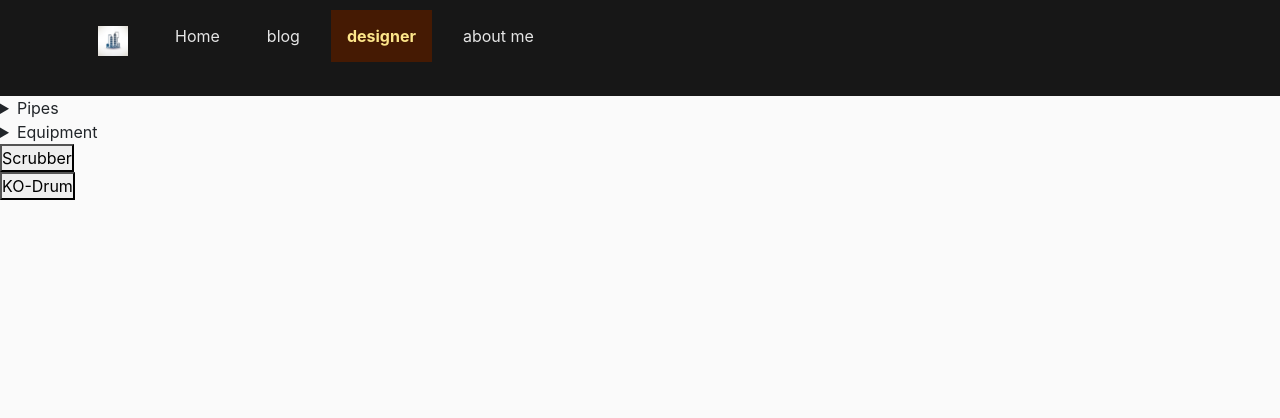
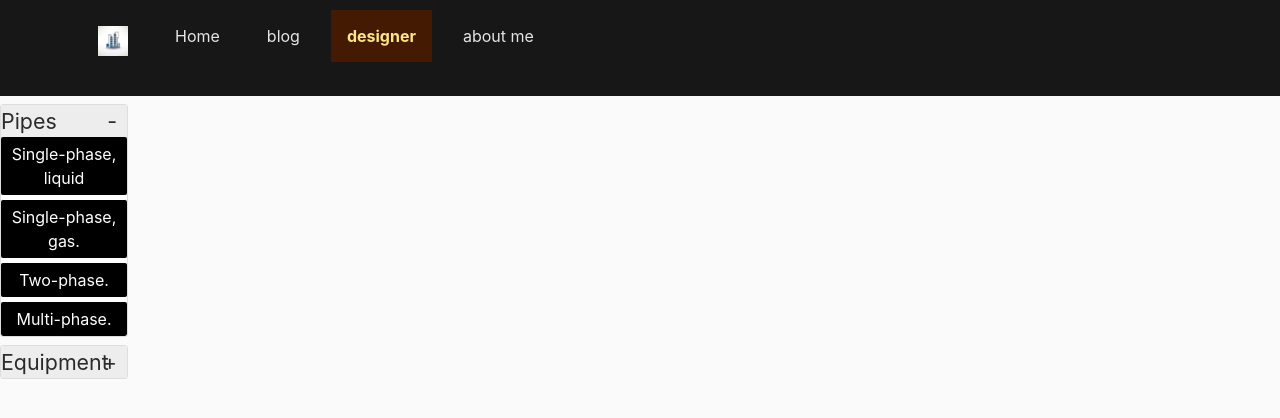
Before and after one commit to carlosfpj/equipment-designer, a React (Create React App) app in the folder frontend/: page /designer in a window 1280 px wide. Shown: the top 418 px of the page. Built offline with nearby package versions, Linux system fonts and the light colour scheme.

Commit message:
aside bar basic styles

```diff
--- a/frontend/src/assets/styles/asideButton/styles.module.css
+++ b/frontend/src/assets/styles/asideButton/styles.module.css
@@ -1,3 +1,8 @@
 .button {
-  background-color: red;
+  background-color: black;
+  color: white;
+  border: none;
+  border-radius: 2px;
+  padding: 5px;
+  width: 100%;
 }
--- a/frontend/src/layouts/aside.tsx
+++ /dev/null
@@ -1,42 +0,0 @@
-import { Link } from "react-router-dom";
-import AsideButton from "../components/AsideButton";
-
-const AsideLayout = ({ styles }: any) => {
-
-  return (
-    <aside className={styles.aside}>
-      <details>
-        <summary>Pipes</summary>
-          <Link to="/designer/line/singlephase/liquid">
-            <AsideButton>Single-phase, liquid</AsideButton>
-          </Link>
-          <Link to="/designer/line/singlephase/gas">
-            <button>Single-phase, gas.</button>
-          </Link>
-          <Link to="/designer/line/twophase">
-            <button>Two-phase.</button>
-          </Link>
-          <Link to="/designer/line/multiphase">
-            <button>Multi-phase.</button>
-          </Link>
-      </details>
-      <details>
-        <summary>Equipment</summary>
-          <Link to="/designer/separator">
-            <button>Two-phase Separators</button>
-          </Link>
-          <Link to="/designer/separator">
-            <button>Three-phase Separators</button>
-          </Link>
-      </details>
-        <Link to="/designer/scrubber">
-          <button>Scrubber</button>
-        </Link>
-        <Link to="/designer/kod">
-            <button>KO-Drum</button>
-        </Link>
-    </aside>
-  )
-}
-
-export default AsideLayout;
--- /dev/null
+++ b/frontend/src/layouts/aside/aside.module.css
@@ -0,0 +1,39 @@
+.details {
+  overflow: hidden;
+  margin-top: 0.5em;
+  border: 1px solid #dddddd;
+  background: #ffffff;
+  color: #333333;
+  border-radius: 3px;
+  position: relative;
+}
+
+.details[open] > summary::after {
+  content: " -";
+}
+
+.details >summary::after {
+  content: " +";
+}
+
+.summary {
+  display: block;
+  cursor: pointer;
+  padding: .5em, .5em, .5em, .7em;
+  background: #ededed;
+  color: #2b2b2b;
+  border-radius: 3px 3px 0 0;
+  font-size: calc(15px + 0.5vw);
+}
+
+.summary::after {
+  position: absolute;
+  right: 10px;
+}
+
+.buttonslayout {
+  display: flex;
+  flex-direction: column;
+  margin: auto;
+  row-gap: 5px;
+}
--- /dev/null
+++ b/frontend/src/layouts/aside/aside.tsx
@@ -0,0 +1,47 @@
+import { Link } from "react-router-dom";
+import AsideButton from "../../components/AsideButton";
+import asideStyles from "./aside.module.css";
+
+const AsideLayout = ({ styles }: any) => {
+
+  return (
+    <aside className={styles.aside}>
+      <details open className={asideStyles.details}>
+        <summary className={asideStyles.summary}>Pipes</summary>
+          <div className={asideStyles.buttonslayout}>
+            <Link to="/designer/line/singlephase/liquid">
+              <AsideButton>Single-phase, liquid</AsideButton>
+            </Link>
+            <Link to="/designer/line/singlephase/gas">
+              <AsideButton>Single-phase, gas.</AsideButton>
+            </Link>
+            <Link to="/designer/line/twophase">
+              <AsideButton>Two-phase.</AsideButton>
+            </Link>
+            <Link to="/designer/line/multiphase">
+              <AsideButton>Multi-phase.</AsideButton>
+            </Link>
+          </div>
+      </details>
+      <details className={asideStyles.details}>
+        <summary className={asideStyles.summary}>Equipment</summary>
+          <div className={asideStyles.buttonslayout}>
+            <Link to="/designer/separator">
+              <AsideButton>Two-phase Separators</AsideButton>
+            </Link>
+            <Link to="/designer/separator">
+              <AsideButton>Three-phase Separators</AsideButton>
+            </Link>
+            <Link to="/designer/scrubber">
+              <AsideButton>Scrubber</AsideButton>
+            </Link>
+            <Link to="/designer/kod">
+              <AsideButton>KO-Drum</AsideButton>
+            </Link>
+          </div>
+      </details>
+    </aside>
+  )
+}
+
+export default AsideLayout;
--- a/frontend/src/pages/Designerpage.tsx
+++ b/frontend/src/pages/Designerpage.tsx
@@ -1,5 +1,5 @@
 import {Outlet} from "react-router-dom";
-import AsideLayout from "../layouts/aside";
+import AsideLayout from "../layouts/aside/aside";
 import styles from "../assets/styles/Designerpage.module.css";
 
 const DesignerPage = () => {
```
